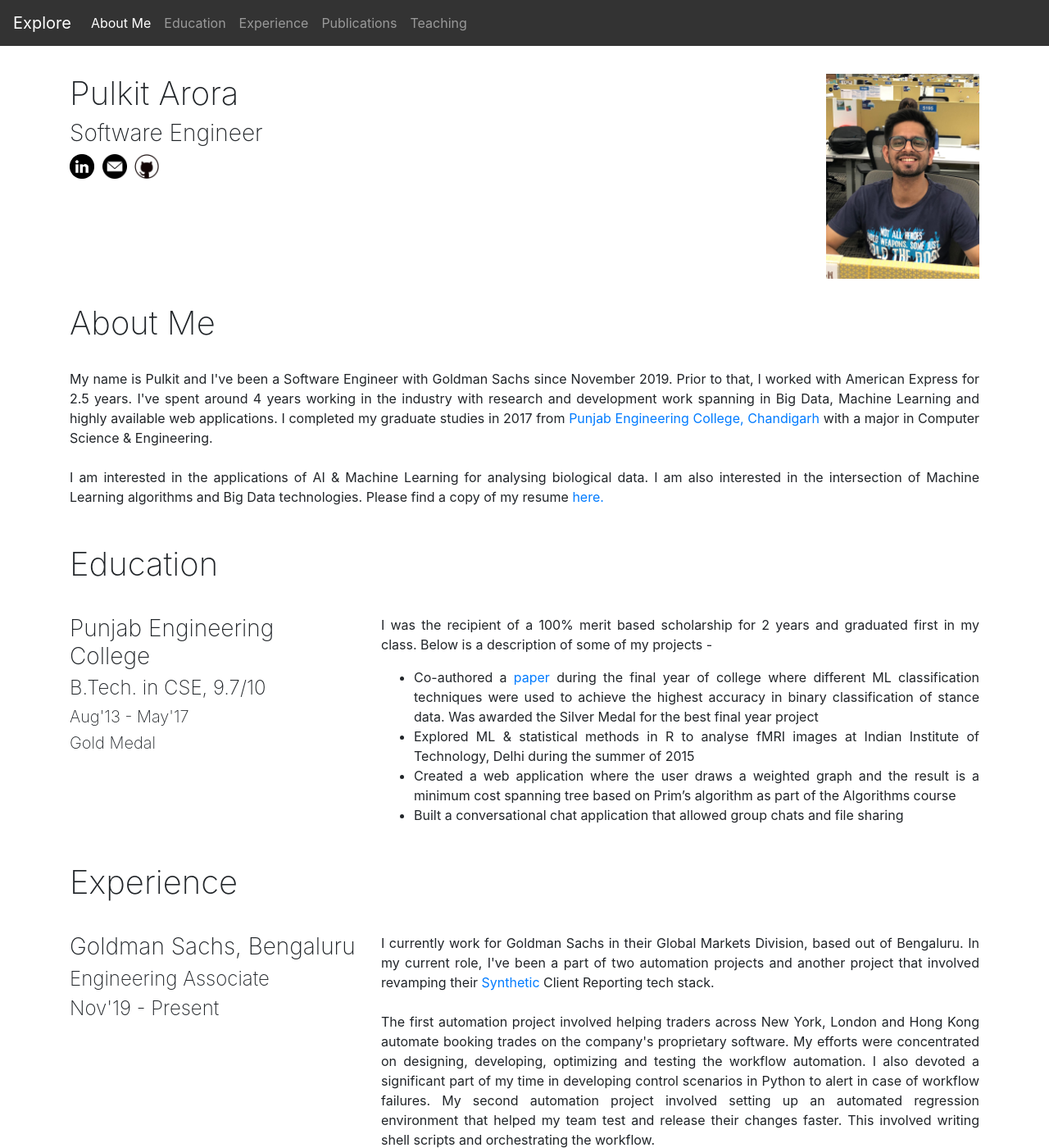
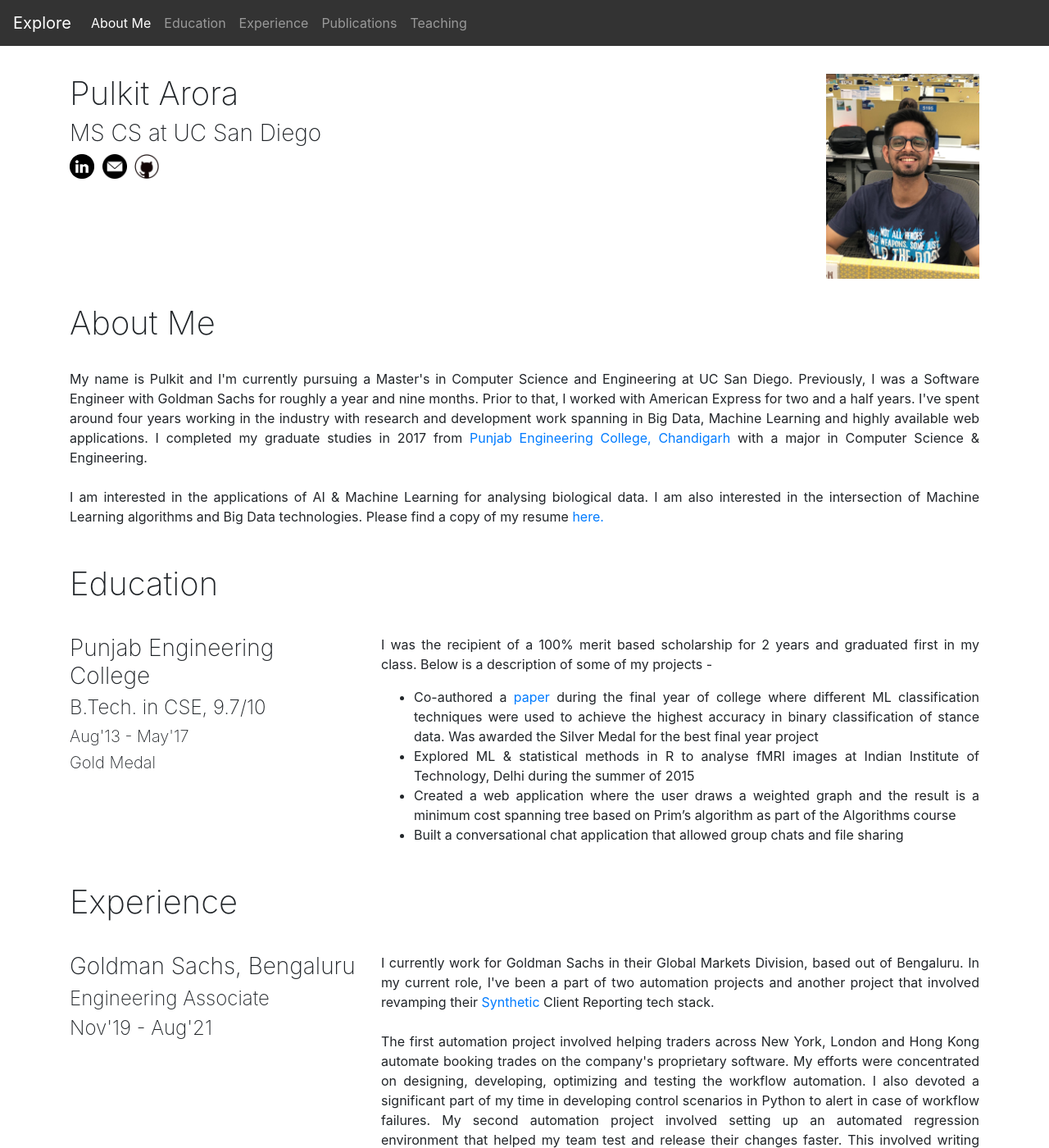
Before and after one commit to arora-pulkit/arora-pulkit.github.io, a Jekyll site: the page built from docs/index.md, in a window 1280 px wide and 1400 px high. Shown: the whole window at 82% size. Built offline with Jekyll 4.4.1, drawn with Linux system fonts in a browser that asks for light colours; nearby versions of some CDN libraries.

Commit message:
Starting at UC San Diego

```diff
--- a/docs/index.md
+++ b/docs/index.md
@@ -8,7 +8,7 @@ title: Resume
   <div class="row top-bottom-buffer" id="explore">
     <div class="col-xs-12 col-sm-6 col-md-6 col-lg-9 header-left">
       <div> <h1>Pulkit Arora</h1> </div>
-      <div> <h3>Software Engineer</h3> </div>
+      <div> <h3>MS CS at UC San Diego</h3> </div>
       <div>
       <a href="https://www.linkedin.com/in/pulkit-arora-16abbab1/" target="_blank"><img src="resources/linkedin_favicon.png" class="favicon"></a>
       <a href="mailto:pulkitarora22@gmail.com" target="_blank" style="margin-left:5px;"><img src="resources/email_favicon.png" class="favicon"></a>
@@ -23,7 +23,7 @@ title: Resume
   <div class="row top-bottom-buffer" id="about-me">
       <div class="mx-auto col-xs-12 col-sm-12 col-md-12 col-lg-12">
         <h1> About Me </h1><br>
-        <p class="text-justify">My name is Pulkit and I've been a Software Engineer with Goldman Sachs since November 2019. Prior to that, I worked with American Express for 2.5 years. I've spent around 4 years working in the industry with research and development work spanning in Big Data, Machine Learning and highly available web applications. I completed my graduate studies in 2017 from <a href="https://www.pec.ac.in/" target="_blank">Punjab Engineering College, Chandigarh</a> with a major in Computer Science & Engineering. <br><br>
+        <p class="text-justify">My name is Pulkit and I'm currently pursuing a Master's in Computer Science and Engineering at UC San Diego. Previously, I was a Software Engineer with Goldman Sachs for roughly a year and nine months. Prior to that, I worked with American Express for two and a half years. I've spent around four years working in the industry with research and development work spanning in Big Data, Machine Learning and highly available web applications. I completed my graduate studies in 2017 from <a href="https://www.pec.ac.in/" target="_blank">Punjab Engineering College, Chandigarh</a> with a major in Computer Science & Engineering. <br><br>
         I am interested in the applications of AI & Machine Learning for analysing biological data. I am also interested in the intersection of Machine Learning algorithms and Big Data technologies. Please find a copy of my resume <a href="resources/CV.pdf" target="_blank">here.</a></p>
       </div>
     </div>
@@ -70,7 +70,7 @@ title: Resume
     <div class="mx-auto col-xs-12 col-sm-6 col-md-6 col-lg-4 header-left">
       <div><h3>Goldman Sachs, Bengaluru</h3></div>
       <div><h4>Engineering Associate</h4></div>
-      <div><h4>Nov'19 - Present</h4></div>
+      <div><h4>Nov'19 - Aug'21</h4></div>
     </div>
     <div class="mx-auto col-xs-12 col-sm-6 col-md-6 col-lg-8 header-right">
       <p class="text-justify">I currently work for Goldman Sachs in their Global Markets Division, based out of Bengaluru. In my current role, I've been a part of two automation projects and another project that involved revamping their <a href="http://marketswiki.com/wiki/Synthetic_trades#:~:text=A%20synthetic%20trade%20or%20synthetic,the%20same%20risk%2Dreward%20profile.">Synthetic</a> Client Reporting tech stack. <br><br>
```
Also changed, not shown: 1 other file.
